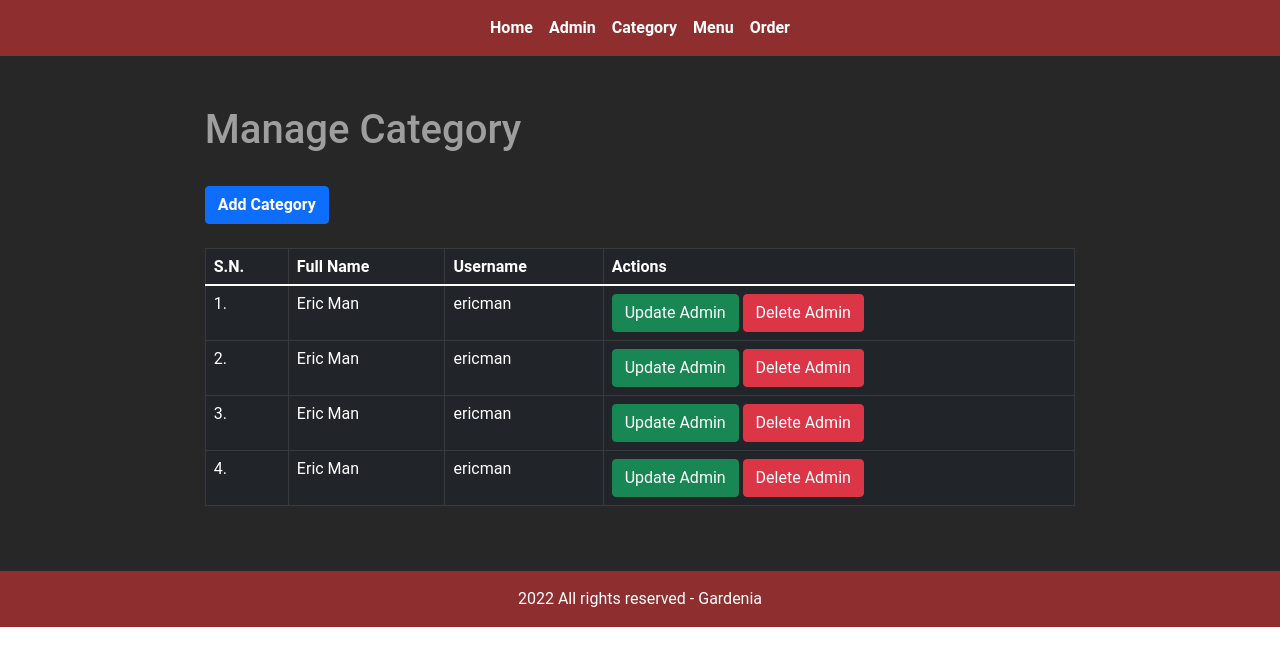
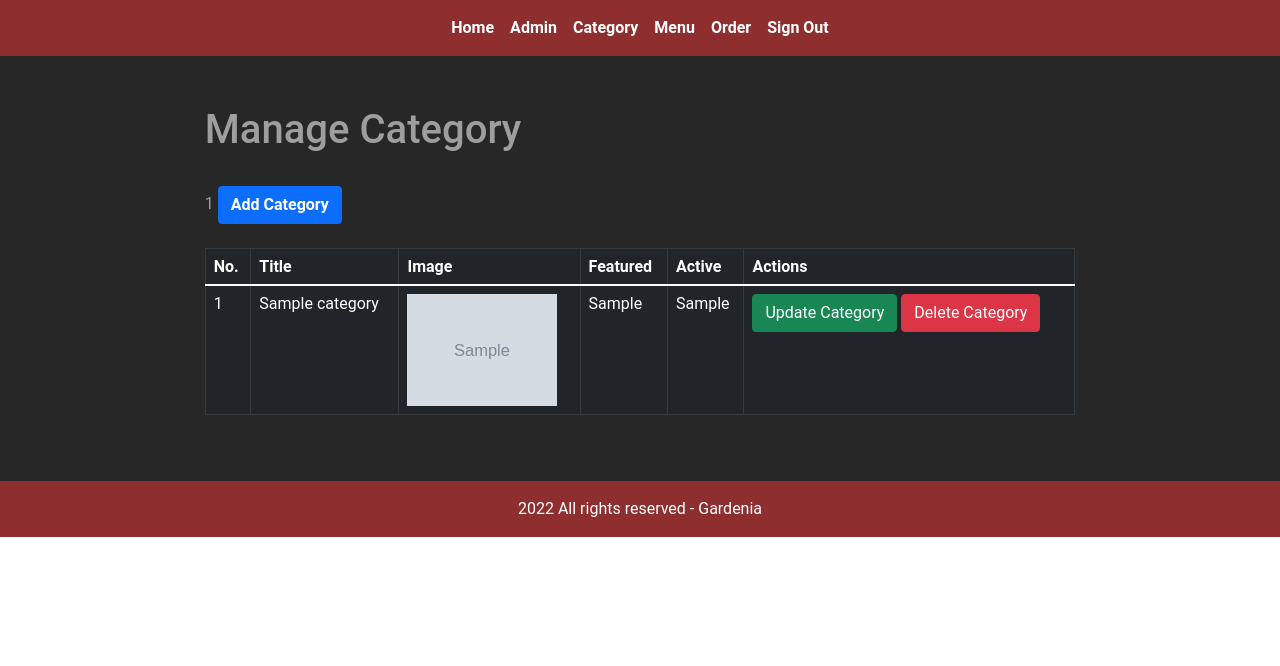
Before and after one commit to EricM95/Food_Order, a PHP site: page /Food_Order/admin/manage-category.php in a window 1280 px wide. Shown: the top 666 px of the page. Run offline with PHP 8.4, Linux system fonts and the light colour scheme; the visitor is signed in with stand-in values (Sample User, id 1); tables that the repository leaves empty or names only in its code hold one stand-in row (values such as "Sample post"); grey boxes marked "Sample" are stand-in pictures.

Commit message:
Implemented add and display categories

```diff
--- a/admin/manage-category.php
+++ b/admin/manage-category.php
@@ -5,54 +5,108 @@
         <div class="wrapper">
             <h1>Manage Category</h1>
 
-            <a class="btn btn-primary my-4 fw-bold" href="#">Add Category</a>
+            <?php
+
+            if (isset($_SESSION['add'])) {
+                echo $_SESSION['add'];
+                unset($_SESSION['add']);
+            }
+
+            ?>
+
+            <a class="btn btn-primary my-4 fw-bold" href="<?php echo SITEURL; ?>admin/add-category.php">Add Category</a>
 
             <table class="table table-dark table-bordered">
                 <thead>
                     <tr>
-                        <th>S.N.</th>
-                        <th>Full Name</th>
-                        <th>Username</th>
+                        <th>No.</th>
+                        <th>Title</th>
+                        <th>Image</th>
+                        <th>Featured</th>
+                        <th>Active</th>
                         <th>Actions</th>
                     </tr>
                 </thead>
                 <tbody>
+
+                    <?php
+
+                    // Query to get all categories
+                    $sql = "SELECT * FROM tbl_category";
+
+                    // Execute query
+                    $res = mysqli_query($conn, $sql);
+
+                    // Count rows
+                    $count = mysqli_num_rows($res);
+
+                    // Create number variable and assign value as 1
+                    $sn = 1;
+
+                    // Check data in database
+                    if ($count > 0) {
+
+                        // Data in database
+                        // Get and display data
+                        while ($row = mysqli_fetch_assoc($res)) {
+                            $id = $row['id'];
+                            $title = $row['title'];
+                            $image_name = $row['image_name'];
+                            $featured = $row['featured'];
+                            $active = $row['active'];
+
+                    ?>
                             <tr>
-                        <td>1. </td>
-                        <td>Eric Man</td>
-                        <td>ericman</td>
+                                <td><?php echo $sn++; ?></td>
+                                <td><?php echo $title; ?></td>
+
                                 <td>
-                            <a class="btn btn-success" href="#">Update Admin</a>
-                            <a class="btn btn-danger" href="#">Delete Admin</a>
+                                    <?php
+                                        // Check if image name is available
+                                        if($image_name!="")
+                                        {
+                                            // Display image
+                                            ?>
+
+                                            <img src="<?php echo SITEURL; ?>images/category/<?php echo $image_name; ?>" width="150px">
+
+                                            <?php
+                                        }
+                                        else
+                                        {
+                                            // Display message
+                                            echo "<div class='error'>No image added</div>";
+                                        }
+                                    ?>
+                                </td>
+
+                                <td><?php echo $featured; ?></td>
+                                <td><?php echo $active; ?></td>
+                                <td>
+                                    <a class="btn btn-success" href="#">Update Category</a>
+                                    <a class="btn btn-danger" href="#">Delete Category</a>
                                 </td>
                             </tr>
+                        <?php
+                        }
+                    } else {
+                        // No data
+                        // Display message inside table
+                        ?>
+
                         <tr>
-                        <td>2. </td>
-                        <td>Eric Man</td>
-                        <td>ericman</td>
-                        <td>
-                            <a class="btn btn-success" href="#">Update Admin</a>
-                            <a class="btn btn-danger" href="#">Delete Admin</a>
+                            <td class="col-12">
+                                <div class="error">No Categories Found</div>
                             </td>
                         </tr>
-                    <tr>
-                        <td>3. </td>
-                        <td>Eric Man</td>
-                        <td>ericman</td>
-                        <td>
-                            <a class="btn btn-success" href="#">Update Admin</a>
-                            <a class="btn btn-danger" href="#">Delete Admin</a>
-                        </td>
-                    </tr>
-                    <tr>
-                        <td>4. </td>
-                        <td>Eric Man</td>
-                        <td>ericman</td>
-                        <td>
-                            <a class="btn btn-success" href="#">Update Admin</a>
-                            <a class="btn btn-danger" href="#">Delete Admin</a>
-                        </td>
-                    </tr>
+
+                    <?php
+                    }
+
+                    ?>
+
+
+
                 </tbody>
             </table>
         </div>
--- a/admin/partials/header.php
+++ b/admin/partials/header.php
@@ -1,4 +1,11 @@
-<?php include('../config/constants.php'); ?>
+<?php
+
+    include('../config/constants.php');
+    include('login-check.php');
+
+?>
+
+
 <html>
 
 <head>
@@ -23,6 +30,7 @@
                     <a class="nav-link" href="manage-category.php">Category</a>
                     <a class="nav-link" href="manage-food.php">Menu</a>
                     <a class="nav-link" href="manage-order.php">Order</a>
+                    <a class="nav-link" href="logout.php">Sign Out</a>
                 </div>
             </div>
         </div>
--- /dev/null
+++ b/admin/partials/login-check.php
@@ -0,0 +1,14 @@
+<?php
+
+    // Authorisation - Access Control
+    // Check if user is logged in or not
+    if(!isset($_SESSION['user'])) // If user session is not set
+    {
+        // User is not logged in
+        // Redirect to login page with message
+        $_SESSION['no-login-message'] = "<div class='error text-center'>Please login to access Admin Panel</div>";
+        //Redirect to login page
+        header('location:'.SITEURL.'admin/login.php');
+    }
+
+?>
--- a/css/admin.css
+++ b/css/admin.css
@@ -68,3 +68,11 @@
 /*.footer {
 
 }*/
+
+/* Login CSS */
+.login {
+    border: 1px solid grey;
+    width: 30%;
+    margin: 10% auto;
+    padding: 2%;
+}
```
Also changed, not shown: admin/add-category.php (added, +174 -0 lines), admin/index.php (+9 -0 lines), admin/login.php (added, +91 -0 lines), admin/logout.php (added, +10 -0 lines), images/category/Food_Category_45.jpg (added), images/category/Sweet-and-Sour-Chicken.jpg (added), images/category/chow-mein.jpg (added). Lines whose indentation alone changed are shown as unchanged.
